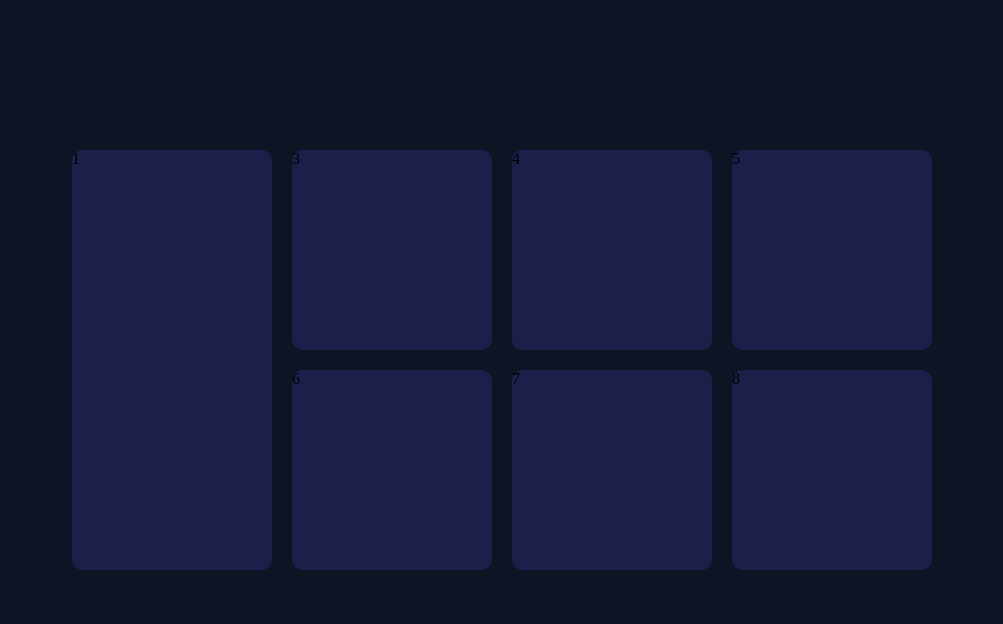
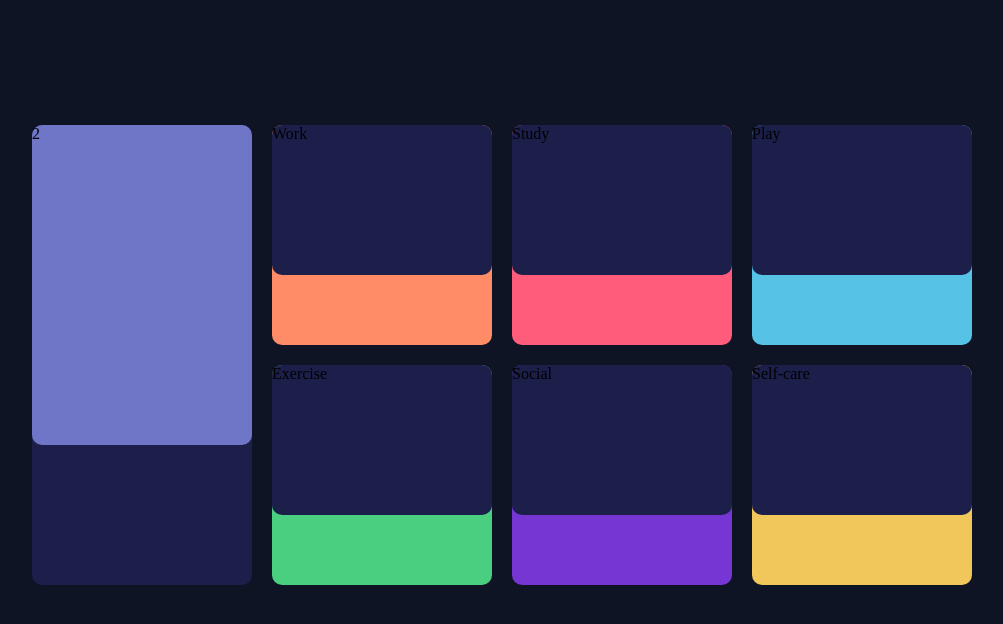
Before and after one commit to adzhaafar/time-dashboard, a plain HTML site: page index.html in a window 1280 px wide. Shown: the whole page, without its empty margins (138-1141 px from the left). Drawn offline with Linux system fonts and the light colour scheme.

Commit message:
Some more design

```diff
--- a/index.html
+++ b/index.html
@@ -10,19 +10,19 @@
 <body>
     <div class="grid-container">
         <div class="grid-item daily-weekly-monthly">1</div>
-        <!-- <div class="grid-item picture-name">2</div> -->
+        <div class="grid-item picture-name">2</div>
         <div class="grid-item background-1">3</div>
         <div class="grid-item background-2">4</div>
         <div class="grid-item background-3">5</div>
         <div class="grid-item background-4">6</div>
         <div class="grid-item background-5">7</div>
         <div class="grid-item background-6">8</div>
-        <!-- <div class="grid-item work">9</div>
-        <div class="grid-item play">10</div>
-        <div class="grid-item study">11</div>
-        <div class="grid-item exercise">12</div>
-        <div class="grid-item social">13</div>
-        <div class="grid-item self-care">14</div> -->
+        <div class="grid-item work">Work</div>
+        <div class="grid-item play">Play</div>
+        <div class="grid-item study">Study</div>
+        <div class="grid-item exercise">Exercise</div>
+        <div class="grid-item social">Social</div>
+        <div class="grid-item self-care">Self-care</div>
     </div>
 </body>
 </html>
--- a/style.css
+++ b/style.css
@@ -14,12 +14,12 @@ body {
   display: grid;
   /* align content not supported, align items does something else,
   vertically centered */
-  padding-top: 150px;
+  padding-top: 125px;
   /* horizontally centered */
   justify-content: center;
   /* 2 rows and 4 columns, 200px each item */
-  grid-template-rows: repeat(2, 200px);
-  grid-template-columns: repeat(4, 200px);
+  grid-template-rows: repeat(2, 220px);
+  grid-template-columns: repeat(4, 220px);
   grid-gap: 20px;
 
   /* height: 100%; */
@@ -34,3 +34,88 @@ body {
 .daily-weekly-monthly {
   grid-row: 1 / 3;
 }
+
+.picture-name {
+  grid-area: 1 / 1 / 2 / 1;
+  height: 320px;
+  background-color: hsl(235, 45%, 61%);
+}
+
+.daily-weekly-monthly {
+  grid-area: 1 / 1 / 3 / 1;
+  background-color: hsl(235, 46%, 20%);
+}
+/* row start / column start / row end / column end */
+
+.background-1 {
+  grid-area: 1 / 2 / 1 / 2;
+  background-color: hsl(15, 100%, 70%);
+}
+
+.work {
+  grid-area: 1 / 2 / 1 / 2;
+  background-color: hsl(235, 46%, 20%);
+  height: 150px;
+}
+
+.background-2 {
+  grid-area: 1 / 3 / 1 / 3;
+  background: hsl(348, 100%, 68%);
+}
+
+.study {
+  grid-area: 1 / 3 / 1 / 3;
+  background-color: hsl(235, 46%, 20%);
+  height: 150px;
+}
+
+.background-3 {
+  grid-area: 1 / 4 / 1 / 4;
+  background-color: hsl(195, 74%, 62%);
+}
+
+.play {
+  grid-area: 1 / 4 / 1 / 4;
+  background-color: hsl(235, 46%, 20%);
+  height: 150px;
+}
+
+.background-4 {
+  grid-area: 2 / 2 / 2 / 2;
+  background-color: hsl(145, 58%, 55%);
+}
+
+.exercise {
+  grid-area: 2 / 2 / 2 / 2;
+  background-color: hsl(235, 46%, 20%);
+  height: 150px;
+}
+
+.background-5 {
+  grid-area: 2 / 3 / 2 / 3;
+  background-color: hsl(264, 64%, 52%);
+}
+
+.social {
+  grid-area: 2 / 3 / 2 / 3;
+  background-color: hsl(235, 46%, 20%);
+  height: 150px;
+}
+
+.background-6 {
+  grid-area: 2 / 4 / 2 / 4;
+  background-color: hsl(43, 84%, 65%);
+}
+
+.self-care {
+  grid-area: 2 / 4 / 2 / 4;
+  background-color: hsl(235, 46%, 20%);
+  height: 150px;
+}
+
+/* - Light red (work): hsl(15, 100%, 70%)
+- Soft blue (play): hsl(195, 74%, 62%)
+- Light red (study): hsl(348, 100%, 68%)
+- Lime green (exercise): hsl(145, 58%, 55%)
+- Violet (social): hsl(264, 64%, 52%)
+- Soft orange (self care): hsl(43, 84%, 65%) */
```
